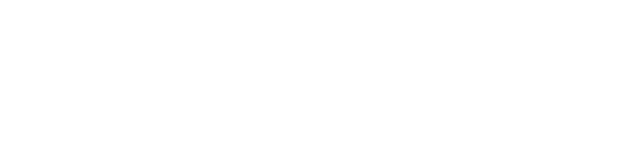
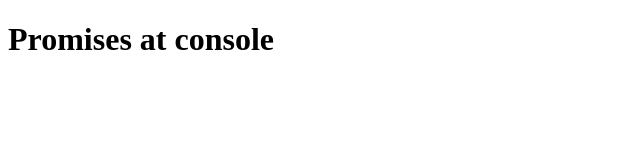
Before and after one commit to TkachenkoAnton/goit-js-hw-11-promisification, a website: page src/index.html in a window 1280 px wide. Shown: the whole page, without its empty margins (0-640 px from the left). Drawn offline with Linux system fonts and the light colour scheme.

Commit message:
add title

```diff
--- a/src/index.html
+++ b/src/index.html
@@ -9,6 +9,7 @@
 </head>
 
 <body>
+  <h1>Promises at console</h1>
 </body>
 
 </html>
```
